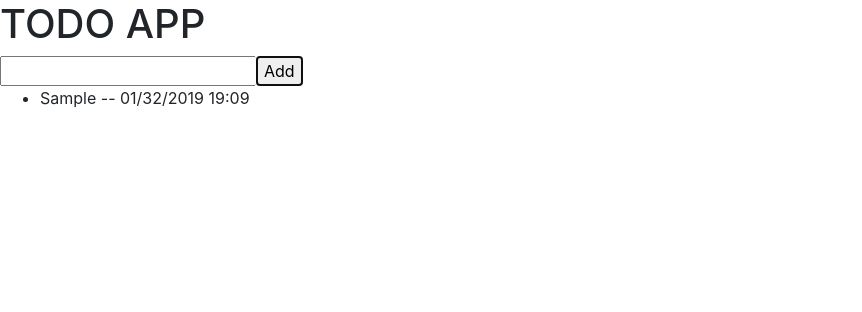
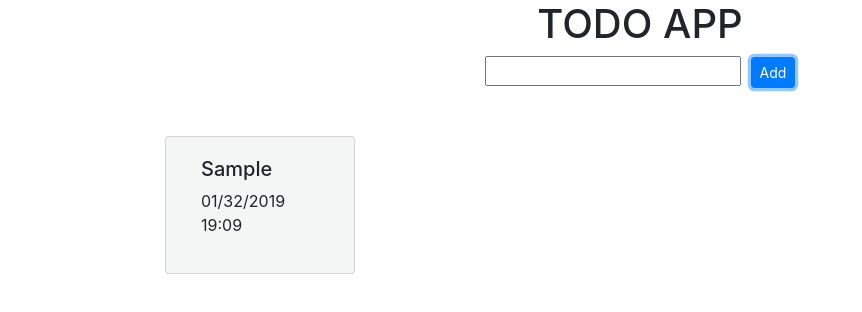
Before and after one commit to OussamaAlouat/angular-todoApp, an Angular app: page / in a window 1280 px wide. Both pictures are taken after typing "Sample" into the empty fields and a click on the button "Add". Shown: the top 312 px of the page, without its empty margins (0-862 px from the left). Built offline with nearby package versions, Linux system fonts and the light colour scheme.

Commit message:
Improved the view

```diff
--- a/src/app/views/todo.component.html
+++ b/src/app/views/todo.component.html
@@ -1,14 +1,18 @@
-<div>
-  <h1>{{title}}</h1>
-  <input type="text" [(ngModel)]="activity">
+<div class="container">
+  <div class="centered">
+      <h1>{{title}}</h1>
+    <input type="text" [(ngModel)]="activity"/>
+    <button style="margin-left: 10px" class="btn btn-sm btn-primary" (click)="addActivity()">Add</button>
+  </div>
 
-  <button (click)="addActivity()">Add</button>
-
-  <div *ngIf="activities">
-    <ul>
-      <li *ngFor="let act of activities">
-        {{act.name}} -- {{act.date | date: 'dd/mm/yyyy HH:MM'}}
-      </li>
-    </ul>
+  <div class="mt-3r" *ngIf="activities">
+    <div class="row">
+      <div class="col-lg-2 offset-1 todo-card card" *ngFor="let act of activities">
+        <div class="card-body">
+            <h5>{{act.name}}</h5>
+            <p>{{act.date | date: 'dd/mm/yyyy HH:MM'}}</p>
+        </div>
+      </div>
+    </div>
   </div>
 </div>
```
